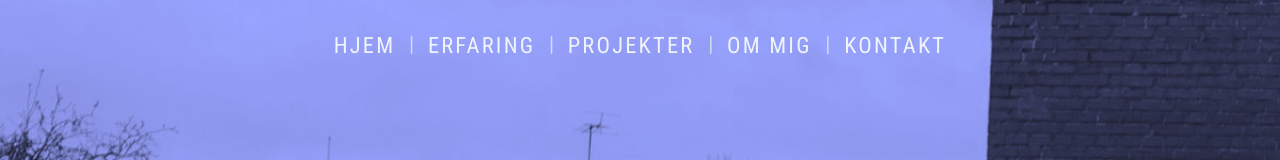
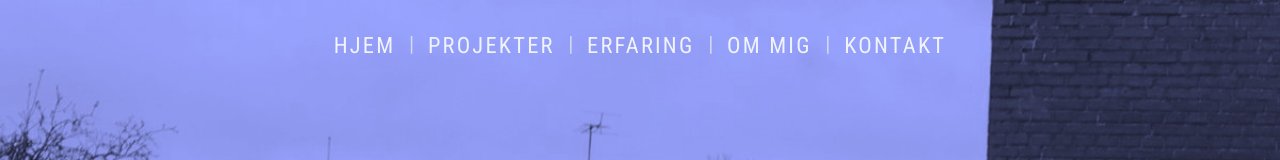
Before and after one commit to camper0008/tphollebeek, a React (Create React App) app: page / in a window 1280 px wide. Shown: the top 160 px of the page. Built offline with nearby package versions, Linux system fonts and the light colour scheme.

Commit message:
changed toolbar to focus on portfolio

```diff
--- a/src/components/Navbar.js
+++ b/src/components/Navbar.js
@@ -25,9 +25,9 @@ function Navbar(props) {
     <nav className="navbar-menu" id="navbar-menu">
         <NavbarLink name="Hjem" page="/" setPage={props.setPage} />
         <span className="navbar-divider">|</span>
+        <NavbarLink name="Projekter" page="/portfolio" setPage={props.setPage} />
+        <span className="navbar-divider">|</span>
         <NavbarLink name="Erfaring" page="/experience" setPage={props.setPage} />
-        <span className="navbar-divider">|</span>
-        <NavbarLink name="Projekter" page="/portfolio" setPage={props.setPage} />
         <span className="navbar-divider">|</span>
         <NavbarLink name="Om mig" page="/about" setPage={props.setPage} />
         <span className="navbar-divider">|</span>
```
